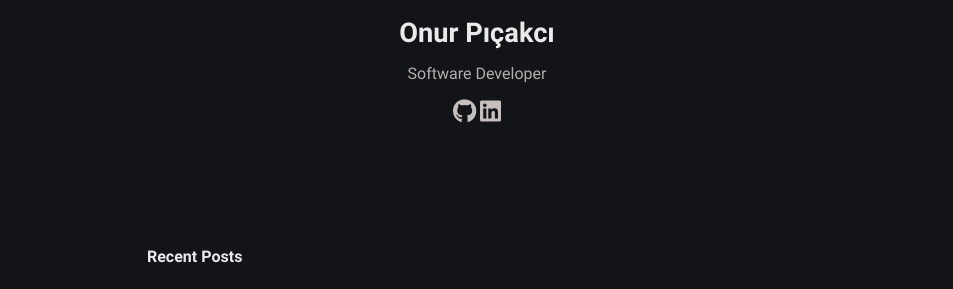
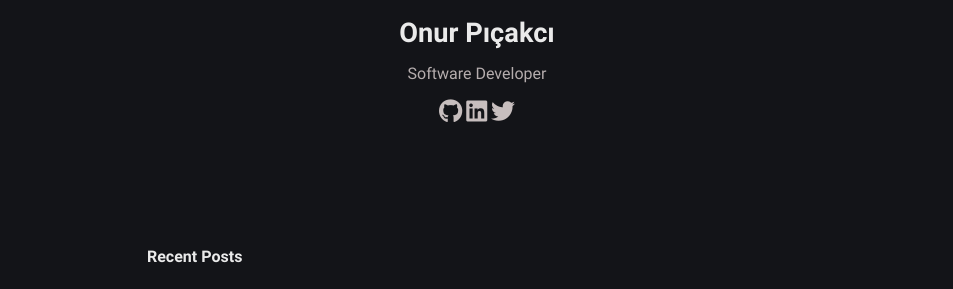
Before and after one commit to onurpicakci/onurpicakci.github.io, a Jekyll site: the page built from index.md, in a window 1280 px wide. Shown: the part 350-639 px from the top of the page, without its empty margins (163-1116 px from the left). Built offline with Jekyll 4.4.1, drawn with Linux system fonts in a browser that asks for light colours.

Commit message:
added twitter icon

```diff
--- a/_includes/author.html
+++ b/_includes/author.html
@@ -7,7 +7,11 @@
   <h2 class="author-name">{{ site.author.name }}</h2>
   <p class="author-bio">{{ site.author.bio }}</p>
   <p></p>
-  <a href="https://github.com/onurpicakci" target="_blank"><i class="fa-brands fa-github fa-xl" area-hidden="true"></i></a>
-  <a href="https://linkedin.com/in/onurpicakci" target="_blank"><i class="fa-brands fa-linkedin fa-xl" area-hidden="true"></i></a>
+  <div class="social-icon">
+    <a href="https://github.com/onurpicakci" target="_blank"><i class="fa-brands fa-github fa-xl" area-hidden="true"></i></a>
+    <a href="https://linkedin.com/in/onurpicakci" target="_blank"><i class="fa-brands fa-linkedin fa-xl" area-hidden="true"></i></a>
+    <a href="https://twitter.com/onurpicakcii" target="_blank"><i class="fa-brands fa-twitter fa-xl" area-hidden="true"></i></a>
+
+  </div>
 
 </div>
```
